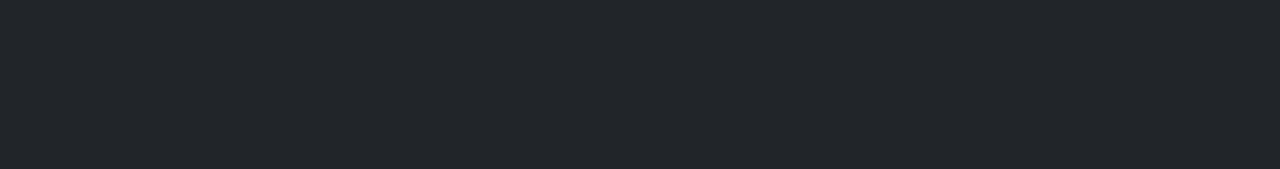
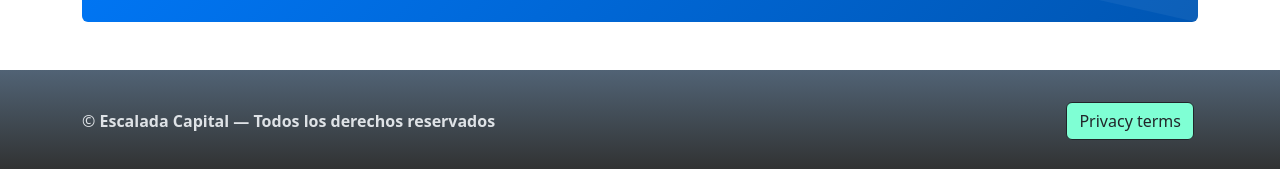
Before and after one commit to SrBarkleyJ/escalada-capital, an Angular app: page /about in a window 1280 px wide. Shown: the part 2198-2367 px from the top of the page. Before the commit the page ends 800 px from the top, so only its background shows below. Built offline with nearby package versions, Linux system fonts and the light colour scheme.

Commit message:
Update app.html

```diff
--- a/src/app/app.html
+++ b/src/app/app.html
@@ -13,6 +13,13 @@
       </p>
     </div>
   </div>
+</section>
+
+<!-- Router outlet for navigation -->
+<router-outlet></router-outlet>
+
+<!-- Footer -->
+<footer class="site-footer text-center text-md-start">
   <div class="container d-flex flex-column flex-md-row justify-content-between align-items-center">
     <div class="mb-3 mb-md-0">
       © <strong>Escalada Capital — Todos los derechos reservados</strong>
@@ -23,4 +30,4 @@
       </a>
     </div>
   </div>
-  </footer>
+</footer>
```
